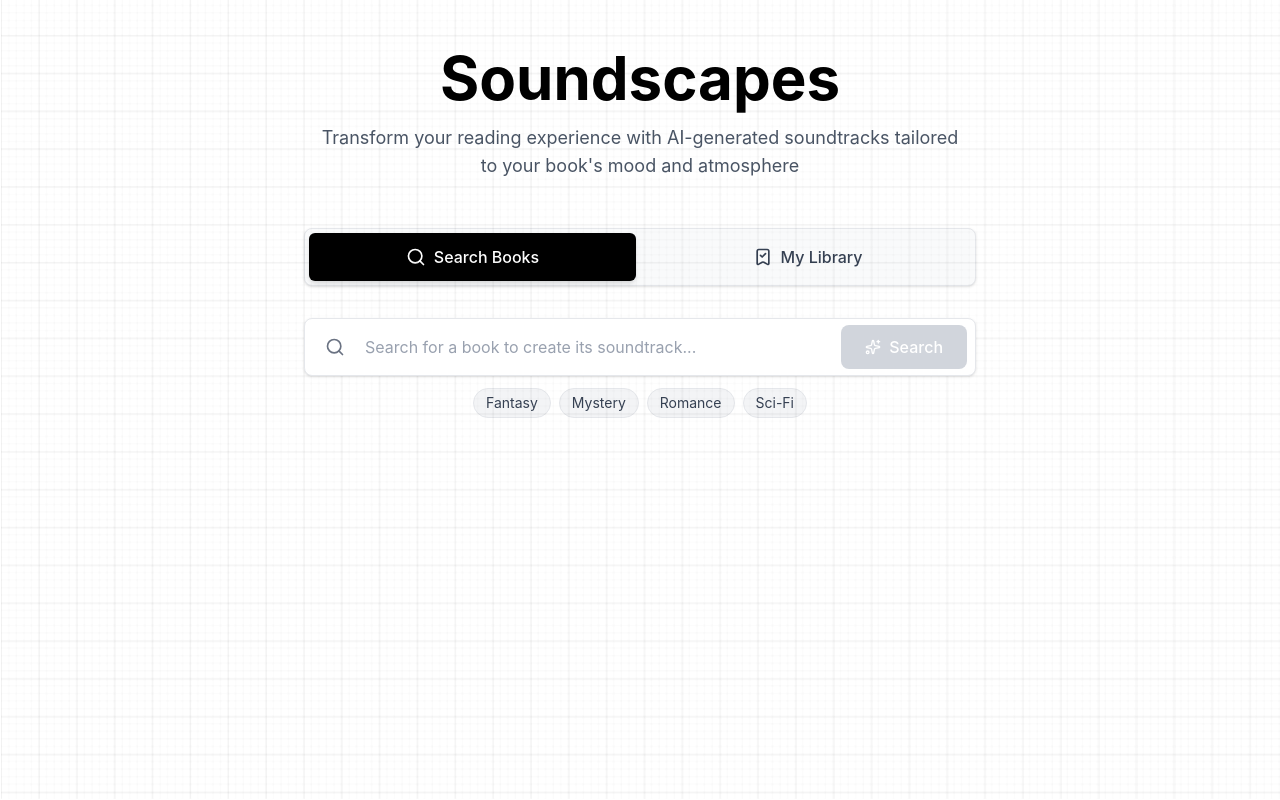
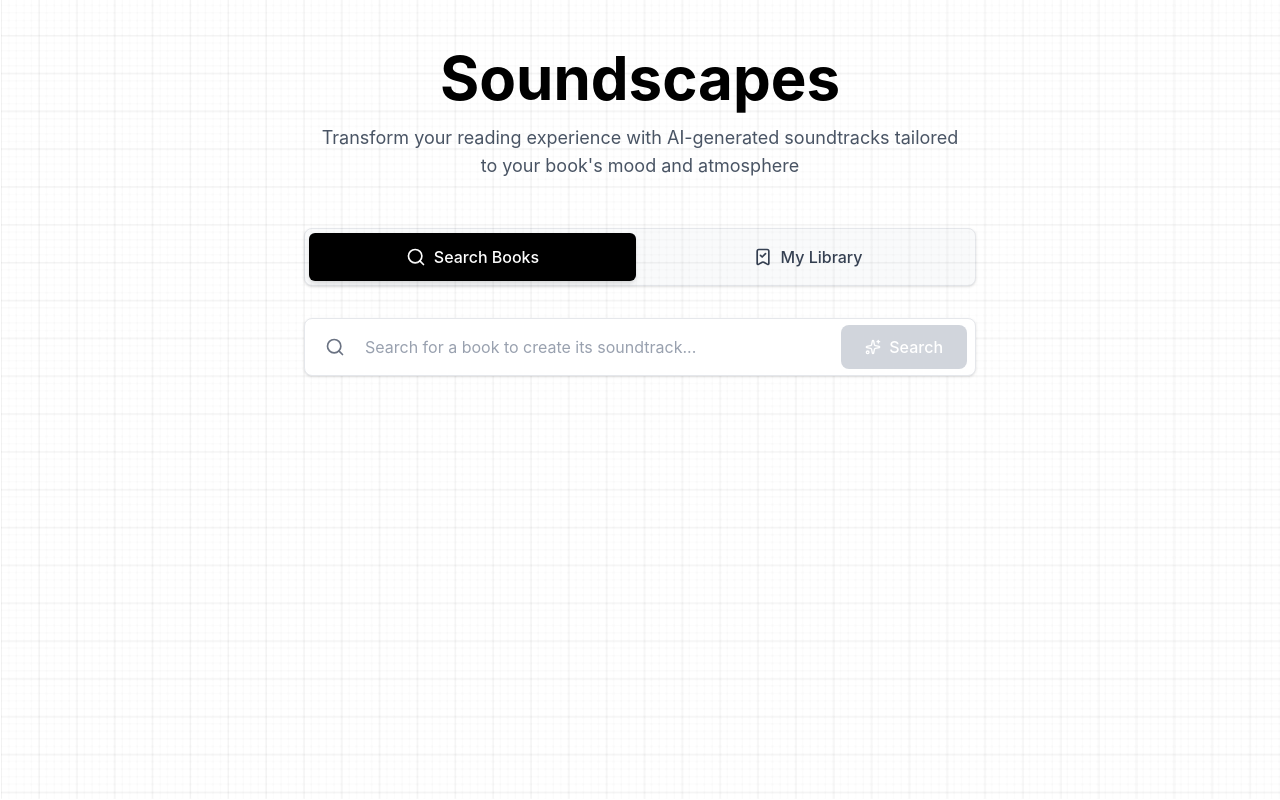
Before and after one commit to m1nhr/ai-music-for-reading, a Next.js app: page / in a window 1280 px wide. Built offline with nearby package versions, Linux system fonts and the light colour scheme.

Commit message:
generated soundtrack change prompt

```diff
--- a/src/components/BookSearch.js
+++ b/src/components/BookSearch.js
@@ -73,29 +73,7 @@ export default function BookSearch({ onSearch }) {
         </motion.div>
       </div>
 
-      {/* Search suggestions/hints */}
-      <motion.div
-        className="mt-3 flex flex-wrap gap-2 justify-center"
-        initial={{ opacity: 0 }}
-        animate={{ opacity: 1 }}
-        transition={{ delay: 0.3 }}
-      >
-        {['Fantasy', 'Mystery', 'Romance', 'Sci-Fi'].map((genre, index) => (
-          <motion.button
-            key={genre}
-            type="button"
-            onClick={() => setQuery(genre)}
-            className="px-3 py-1 text-xs sm:text-sm bg-gray-100 text-gray-700 rounded-full hover:bg-gray-200 transition-colors border border-gray-200"
-            initial={{ opacity: 0, scale: 0.8 }}
-            animate={{ opacity: 1, scale: 1 }}
-            transition={{ delay: 0.4 + index * 0.1 }}
-            whileHover={{ scale: 1.1 }}
-            whileTap={{ scale: 0.95 }}
-          >
-            {genre}
-          </motion.button>
-        ))}
-      </motion.div>
+
     </motion.form>
   );
 }
--- a/src/lib/gemini.js
+++ b/src/lib/gemini.js
@@ -12,9 +12,9 @@ export async function generateMusicPrompt(bookTitle, bookDescription, categories
       model: "gemini-2.5-flash",
     });
 
-    const prompt = `You are a music director. Given a book's title and description, generate a short music prompt for an AI music generator. The music will be played while someone reads this book.
+    const prompt = `You are a music director. Given a book's title and description, generate a short music prompt for an AI music generator. The music will be played while someone reads this book so it has to keep the same tone, no big variations.
 
-Output ONLY the prompt, nothing else. Keep it under 50 words.
+Output ONLY the prompt, nothing else.
 
 Format: [genre], [mood], [tempo], [instruments], [atmosphere], instrumental, no vocals
 
```
